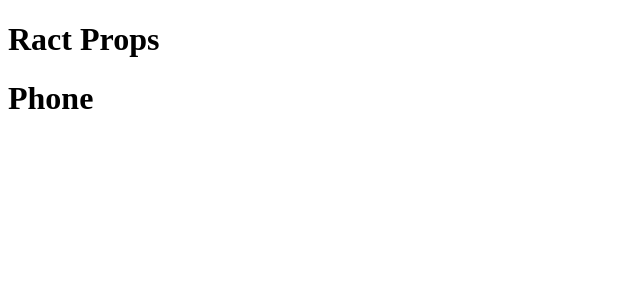
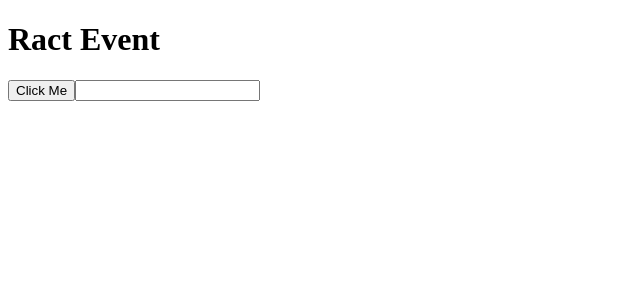
Before and after one commit to sanlinhtik3/react-rec-v2, a React (Vite) app: page / in a window 1280 px wide. Shown: the top 300 px of the page, without its empty margins (0-640 px from the left). Built offline with nearby package versions, Linux system fonts and the light colour scheme.

Commit message:
REACT-BASIC-React-Events

```diff
--- a/src/App.jsx
+++ b/src/App.jsx
@@ -1,27 +1,22 @@
-import React from "react";
+const App = () => {
 
-const Phone = ({ children }) => {
+  const handleClick = () => {
+    alert("Hello")
+  }
 
-  // const info = ['ios 14', 'black']
-  // const [name, color] = info
-  // console.log(color)
+  const handleChange = (event) => {
+    console.log(event.target.value)
+  }
 
-  // const {brand} = props
-  // console.log(brand)
-
-  // console.log(brand)
-
+  // measure
+  // check
 
   return (
-    <h1>{children}</h1>
-  );
-}
-
-const App = () => {
-  return (
     <div>
-      <h1>Ract Props</h1>
-      <Phone>Phone</Phone>
+      <h1>Ract Event</h1>
+      <button onClick={handleClick}>Click Me</button>
+      <input type="text" onChange={handleChange} />
+      {/* <button onMouseOver={() => console.log('Hover')}>Hover me</button> */}
     </div>
   );
 };
```
